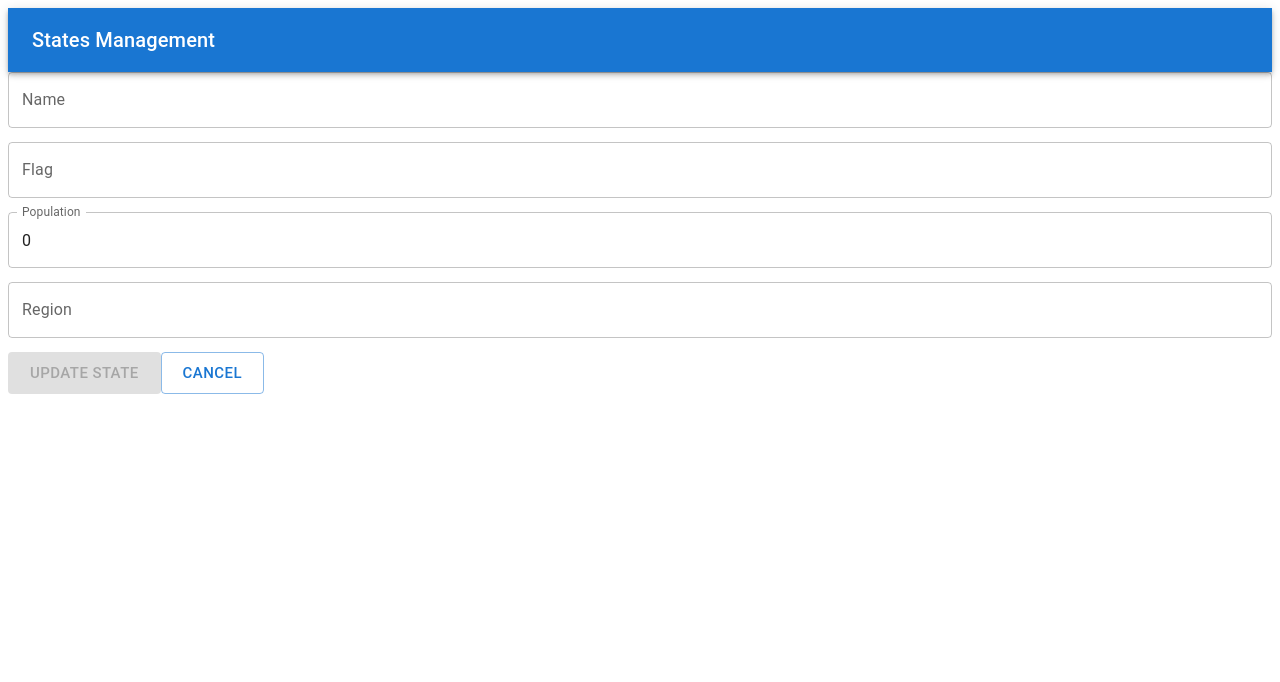
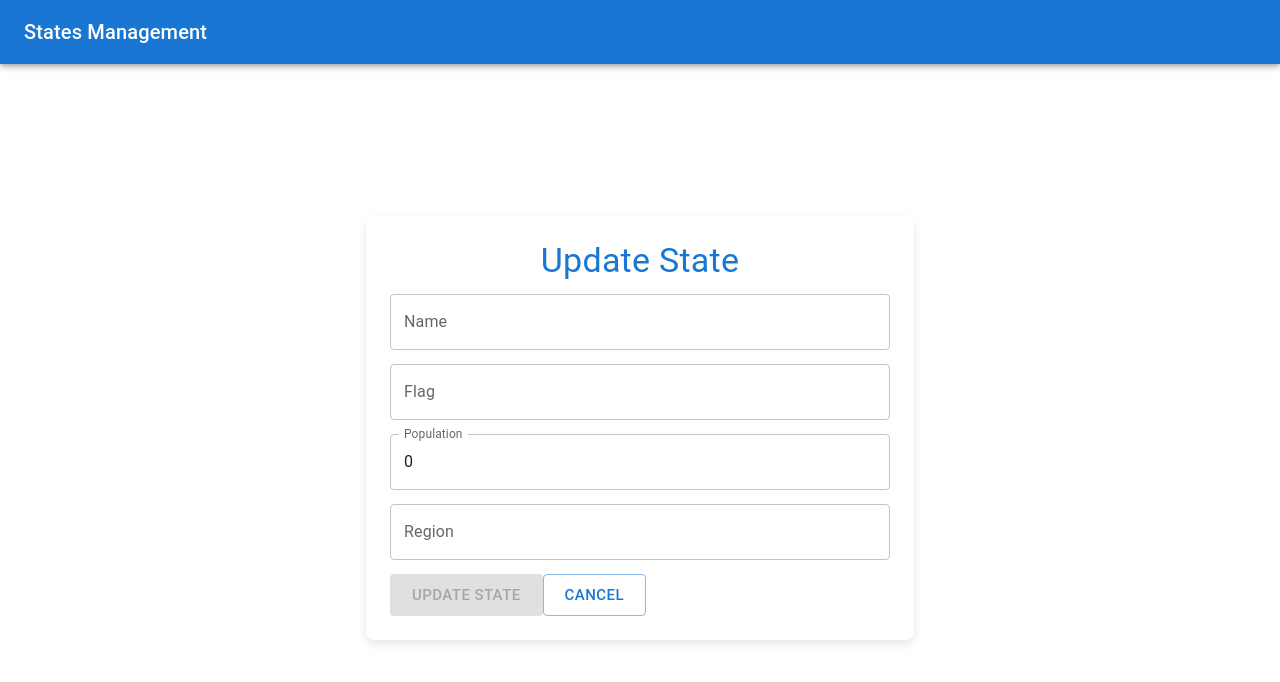
Before and after one commit to Avigail-Shklovsky/States-Managements, a React (Vite) app in the folder frontend/: page /form/1 in a window 1280 px wide. Shown: the top 682 px of the page. Built offline with nearby package versions, Linux system fonts and the light colour scheme.

Commit message:
style and error boundary

```diff
--- a/frontend/src/App.tsx
+++ b/frontend/src/App.tsx
@@ -2,7 +2,7 @@ import { Route, Routes } from "react-router";
 import "../src/styles/App.scss";
 import StatesGridLayout from "./components/StatesGridLayout";
 import Navbar from "./layouts/Navbar";
-import  StateForm  from "./components/StateForm";
+import StateForm from "./components/StateForm";
 
 function App() {
   return (
@@ -10,7 +10,7 @@ function App() {
       <Navbar />
       <Routes>
         <Route path="/" element={<StatesGridLayout />} />
-        <Route path="/form/:id?" element={<StateForm/>} />
+        <Route path="/form/:id?" element={<StateForm />} />
       </Routes>
     </>
   );
--- /dev/null
+++ b/frontend/src/components/StateForm.scss
@@ -0,0 +1,22 @@
+.container {
+    display: flex;
+    justify-content: center;
+    align-items: center;
+    height: 100vh; // Full viewport height to center vertically
+    padding: 20px; // Ensure there's some padding around the form for smaller screens
+  }
+
+  .formWrapper {
+    width: 100%;
+    max-width: 500px; // Limit the form width for better readability
+    background-color: #fff; // Optional: Add a background color for better contrast
+    padding: 24px;
+    border-radius: 8px; // Add rounded corners
+    box-shadow: 0 4px 10px rgba(0, 0, 0, 0.1); // Add a soft shadow
+  }
+  .title {
+    text-align: center; /* Centers the text horizontally */
+    font-weight: bolder;
+    color: #1976d2; /* Primary color or any other color */
+    margin-bottom: 50px; /* Adds space below the title */
+  }
--- a/frontend/src/components/StateForm.tsx
+++ b/frontend/src/components/StateForm.tsx
@@ -1,6 +1,6 @@
 import { Formik, Form, Field } from "formik";
 import * as Yup from "yup";
-import { TextField, Button, Box } from "@mui/material";
+import { TextField, Button, Box, Typography} from "@mui/material";
 import { FormValues } from "../types/formValues";
 import { useNavigate, useParams } from "react-router-dom";
 import { IState } from "../types/state";
@@ -9,8 +9,9 @@ import { useRecoilState } from "recoil";
 import { currentNameStateState } from "../context/atom";
 import { useStateAPI } from "../hooks/useStateAPI";
 import { useModal } from "../hooks/useModal";
-import { useFetchState } from "../hooks/useQueryStateById";
+import { useQueryStateById } from "../hooks/useQueryStateById";
 import { useState, useEffect } from "react";
+import "./StateForm.scss";
 
 const validationSchema = Yup.object().shape({
   name: Yup.string().required("Name is required"),
@@ -29,8 +30,7 @@ const StateForm: React.FC = () => {
   const { handleSaveState } = useStateAPI(id);
   const { isModalOpen, openModal, closeModal } = useModal();
 
-  // Use the custom hook to fetch the state data
-  const stateData = useFetchState(id);
+  const stateData = useQueryStateById(id);
 
   const [initialValues, setInitialValues] = useState<FormValues>({
     name: "",
@@ -39,7 +39,6 @@ const StateForm: React.FC = () => {
     region: "",
   });
 
-  // Set the initial values based on stateData if available
   useEffect(() => {
     if (stateData) {
       setInitialValues({
@@ -58,11 +57,17 @@ const StateForm: React.FC = () => {
   };
 
   return (
-    <div>
+    <>
+
+      <div className="container">
+        <div className="formWrapper">
+        <Typography variant="h4" gutterBottom className="title">
+            {id ? "Update State" : "Create State"}
+          </Typography>
           <Formik
             initialValues={initialValues}
             validationSchema={validationSchema}
-        enableReinitialize // This ensures the form reinitializes with updated initialValues
+            enableReinitialize
             onSubmit={handleSubmit}
           >
             {({ dirty, touched, errors, isValid }) => (
@@ -101,7 +106,9 @@ const StateForm: React.FC = () => {
                   color="primary"
                   label="Population"
                   fullWidth
-              error={Boolean(errors.population) && Boolean(touched.population)}
+                  error={
+                    Boolean(errors.population) && Boolean(touched.population)
+                  }
                   helperText={Boolean(touched.population) && errors.population}
                 />
                 <Box height={14} />
@@ -151,6 +158,8 @@ const StateForm: React.FC = () => {
             }}
           />
         </div>
+      </div>
+    </>
   );
 };
 
--- a/frontend/src/components/StatesGridLayout.tsx
+++ b/frontend/src/components/StatesGridLayout.tsx
@@ -15,10 +15,10 @@ const StatesGridLayout = () => {
   const navigate = useNavigate();
 
   // Using the custom hooks
-  const { data, error, isLoading} = useStates();
+  const { data, error, isLoading } = useStates();
   const { handleDelete } = useDeleteState();
 
-  const rows = data?.map((state:IState) => ({
+  const rows = data?.map((state: IState) => ({
     id: state._id,
     ...state,
   })) || [];
@@ -35,15 +35,13 @@ const StatesGridLayout = () => {
       </Box>
     );
 
-
-
   if (error) {
     toast.error(`Failed to fetch states: ${error.message}`);
     return <></>;
   }
 
   return (
-    <Box sx={{ height: 400, width: "100%" }}>
+    <Box sx={{  width: "100%", mt: 10 }}>  {/* Add mt and calc for full viewport height minus navbar */}
       <StatesTable
         rows={rows}
         onDelete={(id) => {
--- a/frontend/src/hooks/useQueryStateById.ts
+++ b/frontend/src/hooks/useQueryStateById.ts
@@ -1,7 +1,7 @@
 import { useQueryClient } from "@tanstack/react-query";
 import { IState } from "../types/state";
 
-export const useFetchState = (id: string | undefined) => {
+export const useQueryStateById = (id: string | undefined) => {
   const queryClient = useQueryClient();
   const cachedStates = queryClient.getQueryData<IState[]>(["states"]);
 
--- a/frontend/src/hooks/useStates.ts
+++ b/frontend/src/hooks/useStates.ts
@@ -1,15 +1,26 @@
 import { useQuery, useQueryClient } from "@tanstack/react-query";
 import { fetchStates } from "../services/statesApi";
 import { IState } from "../types/state";
+import { useEffect } from "react";
+import toast from "react-hot-toast";
 
 export const useStates = () => {
   const queryClient = useQueryClient();
 
-  const { data, error, isLoading } = useQuery<IState[], Error>({
+  const { data, error, isLoading, isFetching } = useQuery<IState[], Error>({
     queryKey: ["states"],
     queryFn: fetchStates,
+  });
 
-  });
+  useEffect(() => {
+    // Check if toast was already shown during this app session
+    const hasAnnounced = localStorage.getItem("statesFetched");
+
+    if (!hasAnnounced && data && !isFetching) {
+      toast.success("States fetched and cached successfully! 🎉");
+      localStorage.setItem("statesFetched", "true"); // Mark as shown
+    }
+  }, [data, isFetching]);
 
   return { data, error, isLoading, queryClient };
 };
--- /dev/null
+++ b/frontend/src/layouts/ErrorBoundary.tsx
@@ -0,0 +1,36 @@
+import React, { Component, ErrorInfo } from 'react';
+
+interface Props {
+  children: React.ReactNode;
+}
+
+interface State {
+  hasError: boolean;
+}
+
+class ErrorBoundary extends Component<Props, State> {
+  constructor(props: Props) {
+    super(props);
+    this.state = { hasError: false };
+  }
+
+  static getDerivedStateFromError(): State {
+    // Update state to render fallback UI
+    return { hasError: true };
+  }
+
+  componentDidCatch(error: Error, errorInfo: ErrorInfo): void {
+    // You can log error details to an error reporting service here
+    console.error('Error caught by Error Boundary:', error, errorInfo);
+  }
+
+  render() {
+    if (this.state.hasError) {
+      return <h1>Something went wrong. Please try again later.</h1>;
+    }
+
+    return this.props.children;
+  }
+}
+
+export default ErrorBoundary;
--- a/frontend/src/layouts/Navbar.tsx
+++ b/frontend/src/layouts/Navbar.tsx
@@ -1,23 +1,29 @@
-import AppBar from '@mui/material/AppBar';
-import Box from '@mui/material/Box';
-import Toolbar from '@mui/material/Toolbar';
-import Typography from '@mui/material/Typography';
-import { useRecoilState } from 'recoil';
-import { currentNameStateState } from '../context/atom';
-
-
+import AppBar from "@mui/material/AppBar";
+import Box from "@mui/material/Box";
+import Toolbar from "@mui/material/Toolbar";
+import Typography from "@mui/material/Typography";
+import { useRecoilValue } from "recoil";
+import { currentNameStateState } from "../context/atom";
 
 export default function ButtonAppBar() {
-  const [name] = useRecoilState(currentNameStateState);
+  const currentName = useRecoilValue(currentNameStateState);
 
   return (
-    <Box sx={{ flexGrow: 1 }}>
-      <AppBar position="static">
+    <Box sx={{ flexGrow: 1, backgroundColor: "red" }} position="sticky">
+      <AppBar>
         <Toolbar>
           <Typography variant="h6" component="div" sx={{ flexGrow: 1 }}>
             States Management
           </Typography>
-          <Typography>{name}</Typography>
+          <Typography
+            sx={{
+              color: "yellow",
+              fontWeight: "500",
+              fontSize: "1rem",
+            }}
+          >
+            {currentName.length > 0 ? `updating ${currentName}` : ""}
+          </Typography>
         </Toolbar>
       </AppBar>
     </Box>
--- a/frontend/src/main.tsx
+++ b/frontend/src/main.tsx
@@ -3,16 +3,18 @@ import { createRoot } from "react-dom/client";
 import { QueryClient, QueryClientProvider } from "@tanstack/react-query";
 import { RecoilRoot } from "recoil";
 import { Toaster } from "react-hot-toast";
-import { BrowserRouter } from "react-router";
+import { BrowserRouter } from "react-router-dom";
 
 import "./index.css";
 import App from "./App.tsx";
 import { ReactQueryDevtools } from "@tanstack/react-query-devtools";
+import ErrorBoundary from "./layouts/ErrorBoundary.tsx";
 
 const queryClient = new QueryClient();
 
 createRoot(document.getElementById("root")!).render(
   <StrictMode>
+    <ErrorBoundary>
       <QueryClientProvider client={queryClient}>
         <ReactQueryDevtools initialIsOpen={false} />
         <RecoilRoot>
@@ -22,5 +24,6 @@ createRoot(document.getElementById("root")!).render(
           </BrowserRouter>
         </RecoilRoot>
       </QueryClientProvider>
+    </ErrorBoundary>
   </StrictMode>
 );
--- a/frontend/src/services/statesApi.ts
+++ b/frontend/src/services/statesApi.ts
@@ -2,8 +2,6 @@ import axios from "axios";
 import { IState } from "../types/state";
 
 export const fetchStates = async (): Promise<IState[]> => {
-  console.log("in fetch function");
-
   const response = await axios.get("http://localhost:5000/states");
   return response.data;
 };
```
Also changed, not shown: frontend/src/styles/components/StateForm.scss (deleted). Lines whose indentation alone changed are shown as unchanged.
